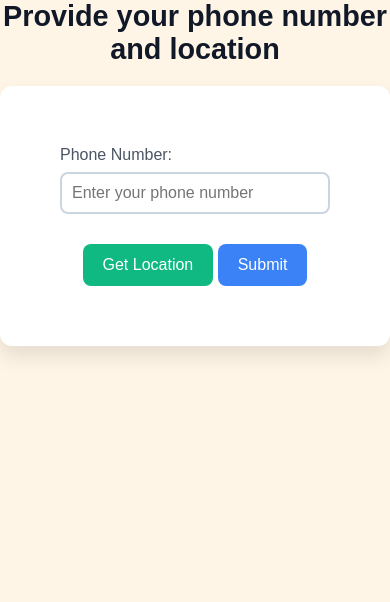
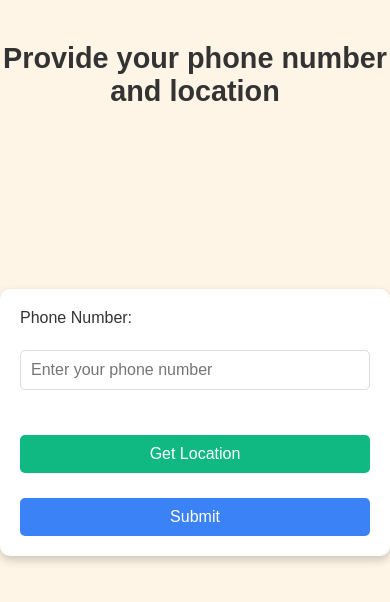
Before and after one commit to rijwal/nwHacks2025, a website: page donation.html in a window 390 px wide. Drawn offline with Linux system fonts and the light colour scheme.

Commit message:
confidence and center phone number

```diff
--- a/donation.html
+++ b/donation.html
@@ -5,6 +5,79 @@
     <meta name="viewport" content="width=device-width, initial-scale=1.0">
     <title>User Location and Phone</title>
     <link rel="stylesheet" href="styles.css">
+    <style>
+        /* Add these styles */
+        body {
+            display: flex;
+            justify-content: center;
+            align-items: center;
+            height: 100vh;
+            margin: 0;
+            font-family: Arial, sans-serif;
+            background-color: #fef5e6; /* Light background color */
+        }
+
+        h1 {
+            position: absolute;
+            top: 5%;
+            text-align: center;
+            color: #333;
+        }
+
+        form {
+            background: white;
+            padding: 20px;
+            border-radius: 10px;
+            box-shadow: 0 4px 10px rgba(0, 0, 0, 0.2);
+            display: flex;
+            flex-direction: column;
+            gap: 15px;
+            text-align: center;
+        }
+
+        label {
+            font-size: 1rem;
+            color: #333;
+        }
+
+        input[type="tel"] {
+            padding: 10px;
+            font-size: 1rem;
+            border: 1px solid #ddd;
+            border-radius: 5px;
+        }
+
+        button, input[type="submit"] {
+            padding: 10px;
+            font-size: 1rem;
+            border: none;
+            border-radius: 5px;
+            cursor: pointer;
+            color: white;
+            transition: 0.3s;
+        }
+
+        button {
+            background-color: #10b981;
+        }
+
+        button:hover {
+            background-color: #059669;
+        }
+
+        input[type="submit"] {
+            background-color: #3b82f6;
+        }
+
+        input[type="submit"]:hover {
+            background-color: #2563eb;
+        }
+
+        p {
+            font-size: 1rem;
+            color: #555;
+        }
+    </style>
 </head>
 <body>
     <h1>Provide your phone number and location</h1>
@@ -12,9 +85,7 @@
     <form id="user-form">
         <label for="phone">Phone Number:</label>
         <input type="tel" id="phone" name="phone" placeholder="Enter your phone number" required>
-        <br><br>
         <button type="button" id="get-location">Get Location</button>
-        <br><br>
         <input type="submit" value="Submit">
     </form>
 
@@ -61,7 +132,7 @@
         });
 
         form.addEventListener('submit', (e) => {
-            e.preventDefault(); // Prevent default form submission behavior
+            e.preventDefault();
 
             const phoneNumber = document.getElementById('phone').value;
 
@@ -77,8 +148,7 @@
 
             console.log('User Data:', userData);
 
-            // Fetch API to send data to the backend
-            fetch('http://localhost:3000/save-user-data', {  // Backend URL
+            fetch('http://localhost:3000/save-user-data', {
                 method: 'POST',
                 headers: {
                     'Content-Type': 'application/json',
```
Also changed, not shown: 1 other file.
